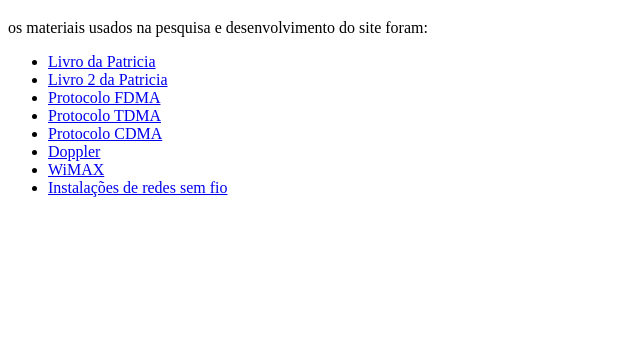
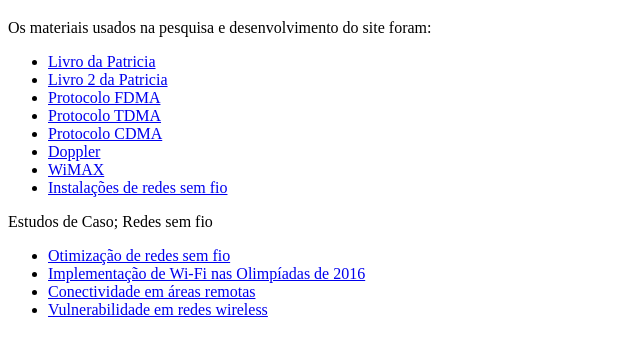
Before and after one commit to EduardoTribst/24121_24126_Redes_Tema3, a plain HTML site: page referencias.html in a window 1280 px wide. Shown: the part 90-446 px from the top of the page, without its empty margins (0-640 px from the left). Drawn offline with Linux system fonts and the light colour scheme.

Commit message:
referencias de estudo de caso

```diff
--- a/referencias.html
+++ b/referencias.html
@@ -8,7 +8,7 @@
 <body>
     <button onclick="voltar()">voltar</button>
     <h1>Referências</h1>
-    <p>os materiais usados na pesquisa e desenvolvimento do site foram: </p>
+    <p>Os materiais usados na pesquisa e desenvolvimento do site foram: </p>
     <ul>
         <li><a href="https://educapes.capes.gov.br/bitstream/capes/432642/2/Livro%20%20Redes%20de%20Computadores.pdf">Livro da Patricia</a></li>
 
@@ -27,6 +27,17 @@
         <li><a href="https://4infra.com.br/o-que-e-instalacao-de-rede-sem-fio/">Instalações de redes sem fio</a></li>
     </ul>
 
+    <p>Estudos de Caso; Redes sem fio</p>
+    <ul>
+        <li><a href="https://www.repositorio.ufal.br/bitstream/riufal/7763/1/Otimiza%C3%A7%C3%A3o%20do%20desempenho%20de%20redes%20sem%20fio%20de%20pequeno%20porte%20-%20um%20estudo%20de%20caso%20baseado%20em%20redes%20dom%C3%A9sticas%20e%20de%20pequenos%20neg%C3%B3cios.pdf">Otimização de redes sem fio</a></li>
+
+        <li><a href="https://combausa.com/wp-content/uploads/Case-Study-WiFi-Planning-for-Rio-2016-PublicRelease-final-1.pdf">Implementação de Wi-Fi nas Olimpíadas de 2016</a></li>
+
+        <li><a href="https://www.extremenetworks.com/resources/case-study/brazilian-retailer-brings-unprecedented-connectivity-to-the-amazon">Conectividade em áreas remotas</a></li>
+
+        <li><a href="https://portal.unisepe.com.br/unifia/wp-content/uploads/sites/10001/2018/06/057_estudo10.pdf?getContent">Vulnerabilidade em redes wireless</a></li>
+    </ul>
+
     <script src="script.js"></script>
 </body>
 </html>
```
